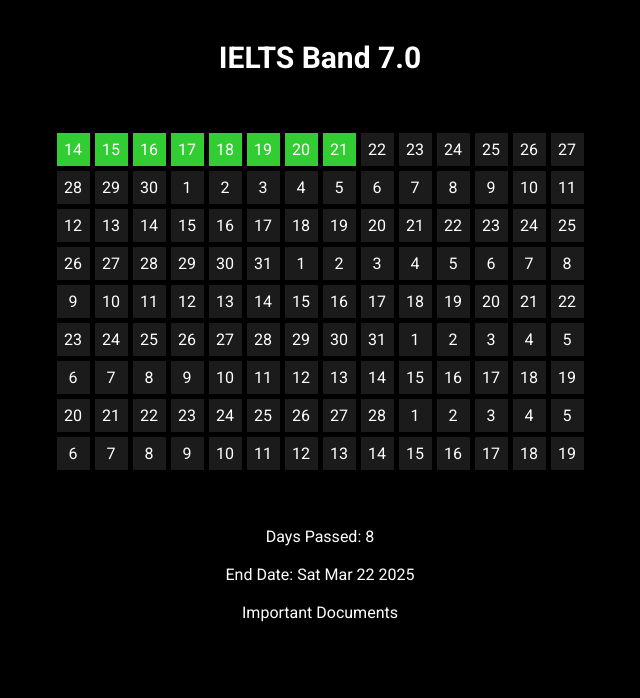
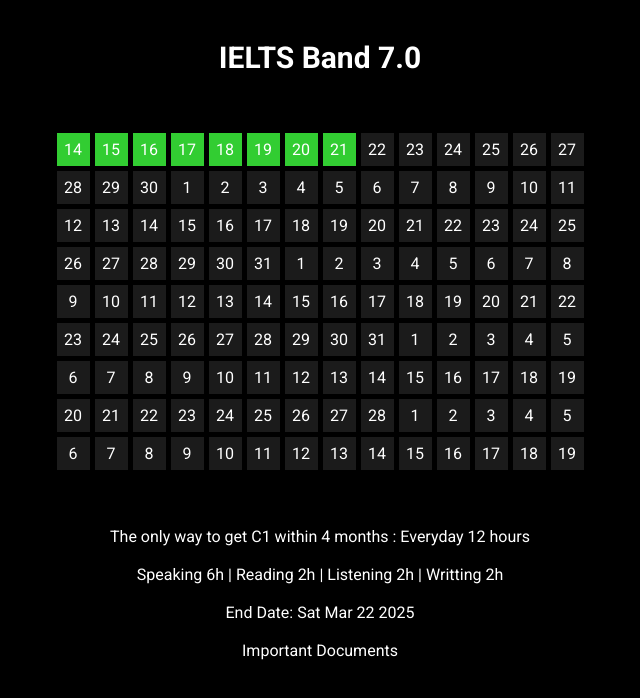
Before and after one commit to akramthedev/die-deutsch-traum, a React (Create React App) app: page / in a window 1280 px wide. Shown: the top 698 px of the page, without its empty margins (320-960 px from the left). Built offline with nearby package versions, Linux system fonts and the light colour scheme.

Commit message:
Update Home.jsx

```diff
--- a/src/Home.jsx
+++ b/src/Home.jsx
@@ -109,7 +109,9 @@ const Home = () => {
       <br />
       <br />
       <br />
-      <div className='zrsfsrefzse'>Days Passed: {daysPassed}</div>
+      <div className='zrsfsrefzse'>The only way to get C1 within 4 months : Everyday 12 hours</div>
+      <br />
+     <div className='zrsfsrefzse'>Speaking 6h   |   Reading 2h  |  Listening 2h  |  Writting 2h</div>
       <br />
       <div className='zrsfsrefzse'>End Date: {endDate.toDateString()}</div>
       <br />
```
